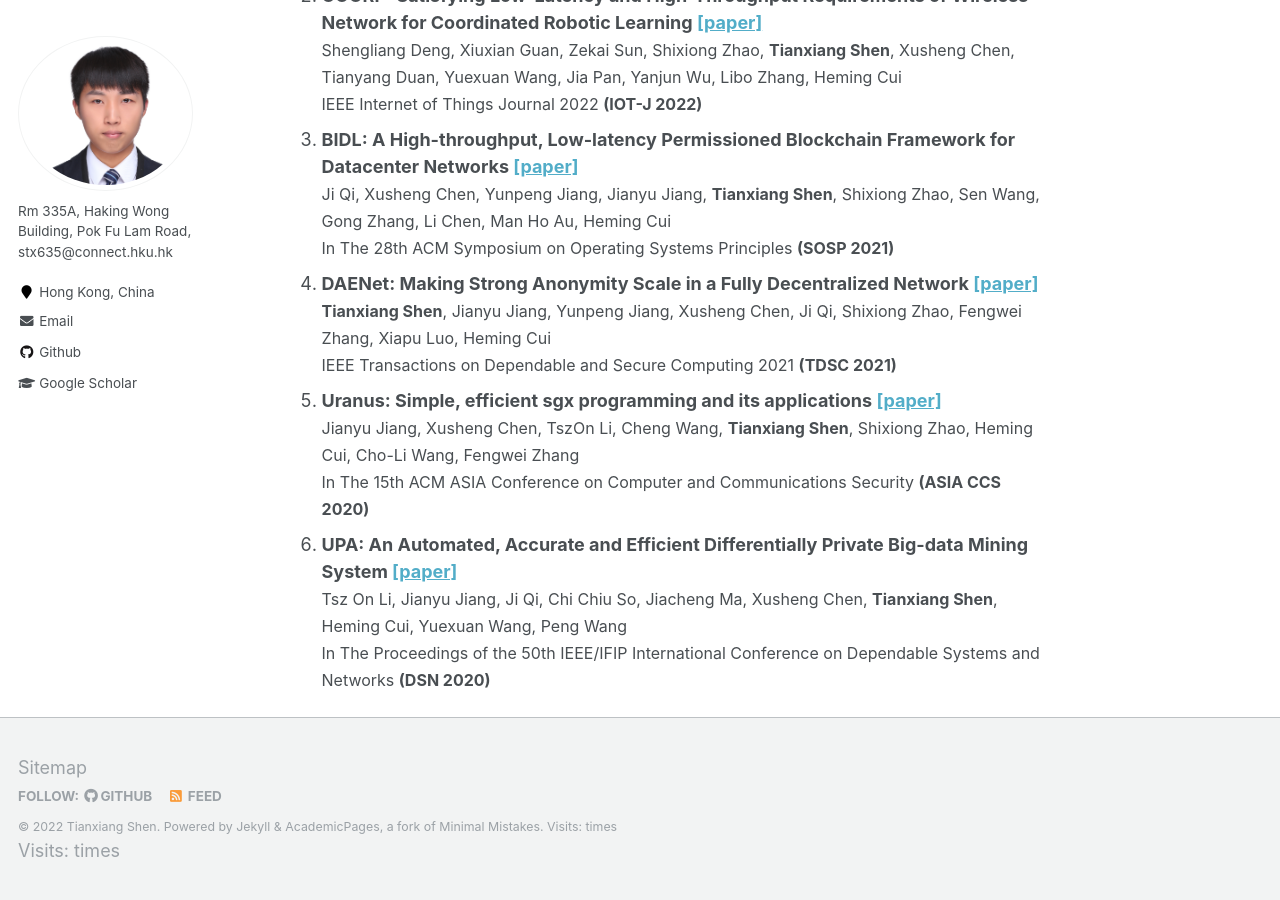
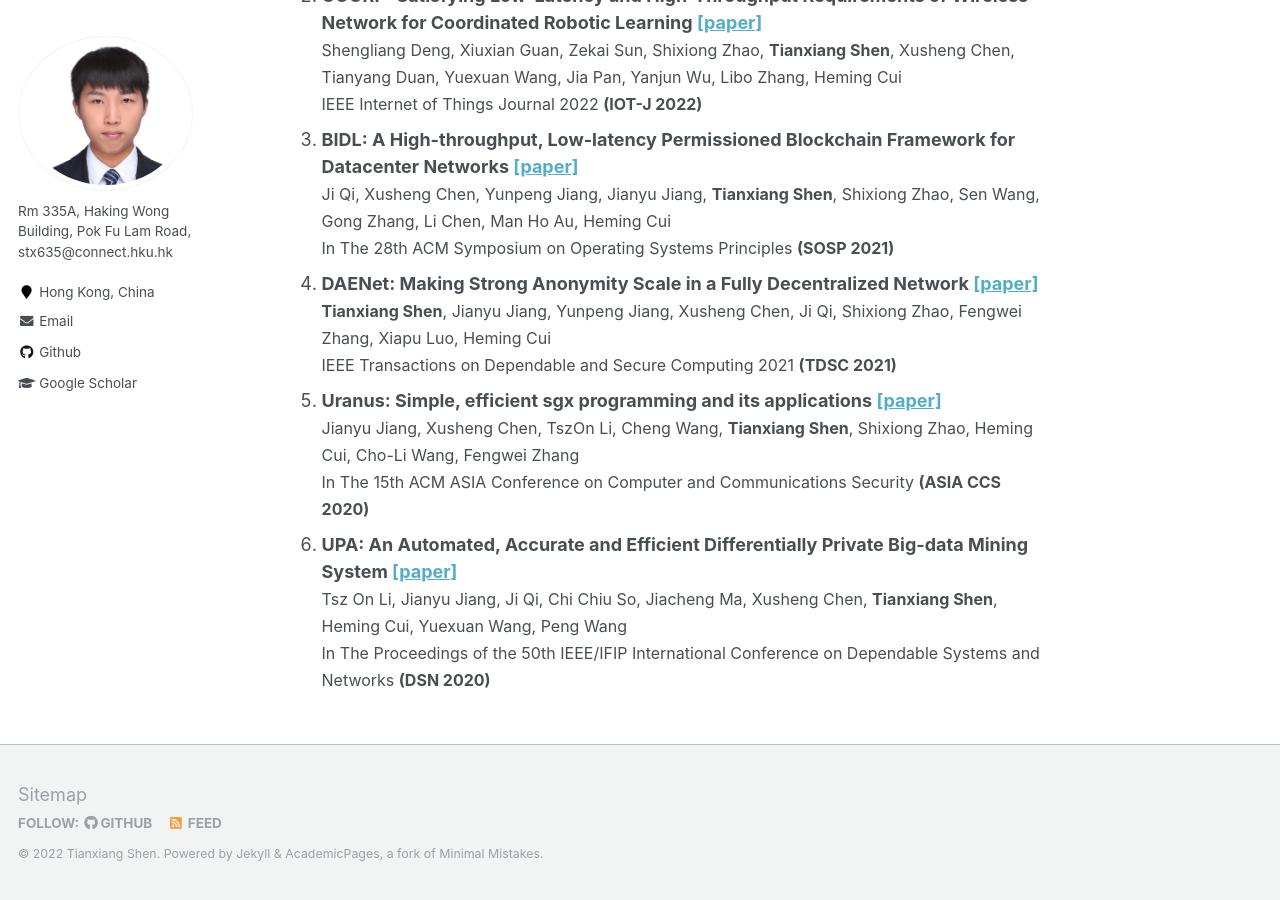
Before and after one commit to tianxiang999/tianxiang999.github.io, a Jekyll site: the page built from _pages/about.md, in a window 1280 px wide and 900 px high, scrolled down 610 px. Built offline with Jekyll 4.4.1, drawn with Linux system fonts in a browser that asks for light colours; comment, search, counter and statistics services are not loaded.

Commit message:
Update footer.html

```diff
--- a/_includes/footer.html
+++ b/_includes/footer.html
@@ -27,11 +27,9 @@ site.name | default: site.title }}. {{ site.data.ui-text[site.locale].powered_by
 rel="nofollow">Jekyll</a> &amp; <a
 href="https://github.com/academicpages/academicpages.github.io">AcademicPages</a>,
 a fork of <a href="https://mademistakes.com/work/minimal-mistakes-jekyll-theme/"
-rel="nofollow">Minimal Mistakes</a>.<span id="busuanzi\_container\_site\_pv">
+rel="nofollow">Minimal Mistakes</a>.</div>
+
+<!-- <script async src="//dn-lbstatics.qbox.me/busuanzi/2.3/busuanzi.pure.mini.js"></script> -->
+<!-- <span id="busuanzi\_container\_site\_pv">
   Visits: <span id="busuanzi\_value\_site\_pv"></span>times
-</span></div>
-
-<script async src="//dn-lbstatics.qbox.me/busuanzi/2.3/busuanzi.pure.mini.js"></script>
-<span id="busuanzi\_container\_site\_pv">
-  Visits: <span id="busuanzi\_value\_site\_pv"></span>times
-</span>
+</span> -->
```
